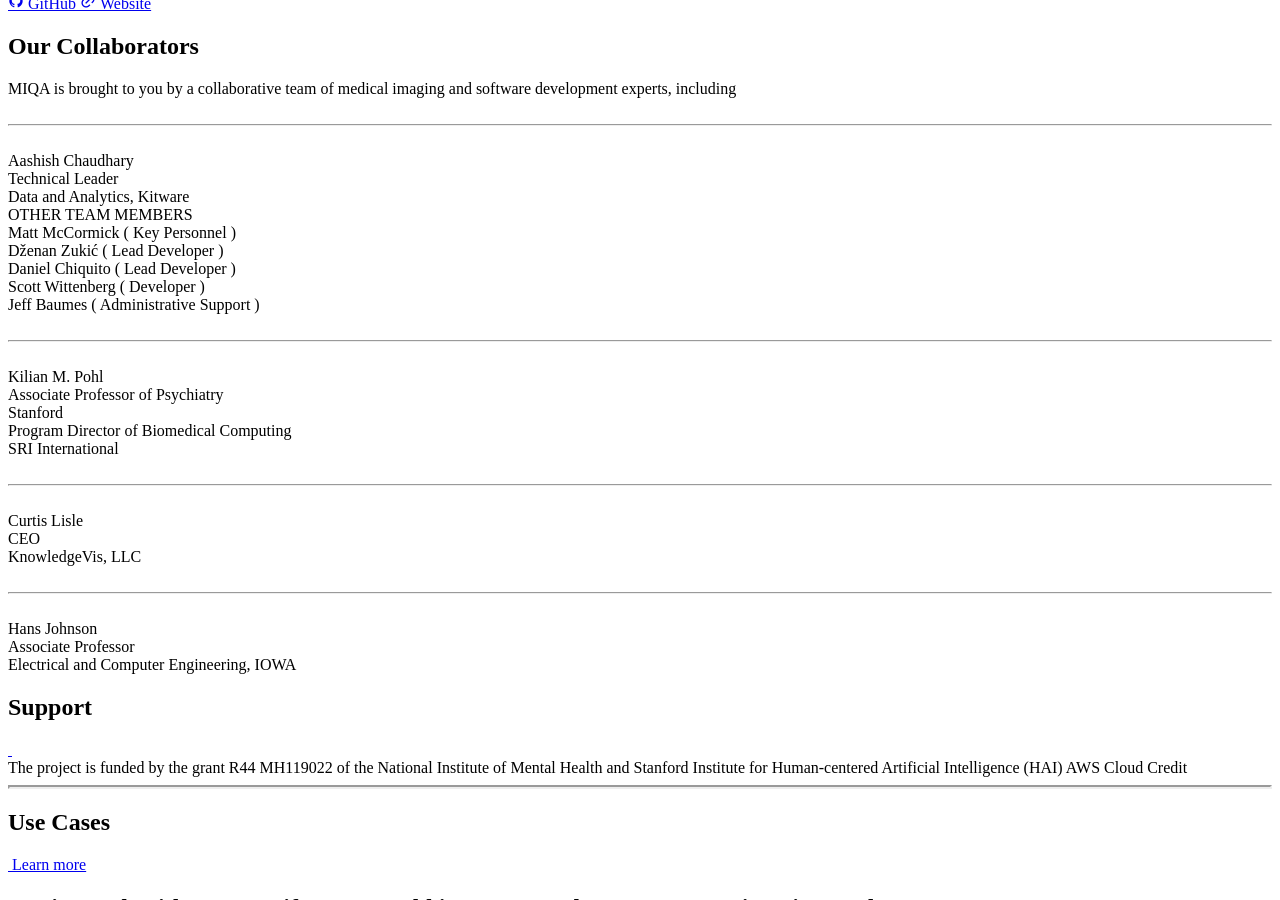
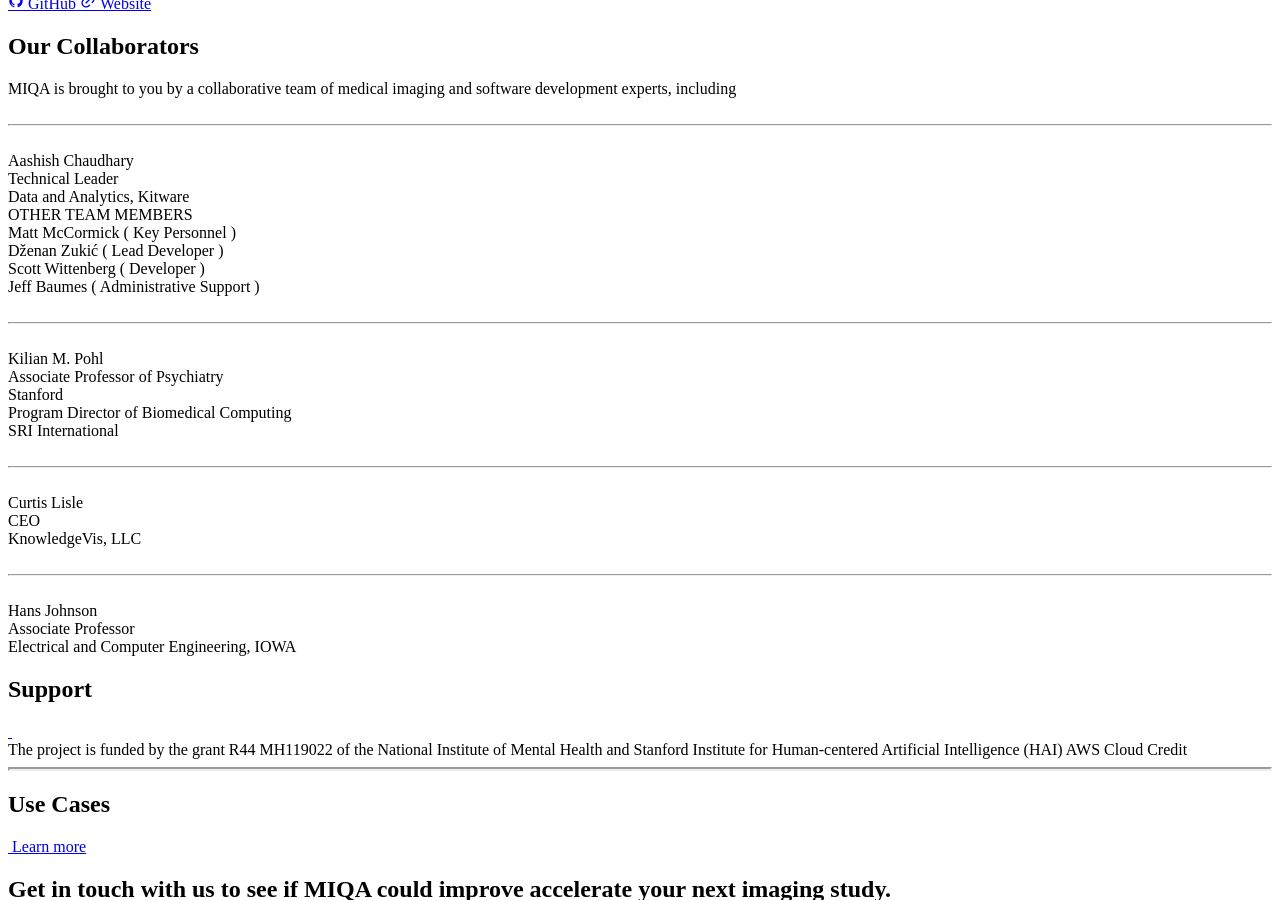
Before and after one commit to OpenImaging/miqa-landing-page, a Jekyll site: the page built from _pages/index.md, in a window 1280 px wide and 900 px high, scrolled down 1208 px. Built offline with Jekyll 4.4.1, drawn with Linux system fonts in a browser that asks for light colours; our own code applies the rules of GitHub Pages for plain Markdown files.

Commit message:
Remove Daniel from collaborators list

```diff
--- a/_pages/index.md
+++ b/_pages/index.md
@@ -84,8 +84,6 @@ collabrators:
       title: 'Key Personnel'
     - name: 'Dženan Zukić'
       title: 'Lead Developer'
-    - name: 'Daniel Chiquito'
-      title: 'Lead Developer'
     - name: 'Scott Wittenberg'
       title: 'Developer'
     - name: 'Jeff Baumes'
```
